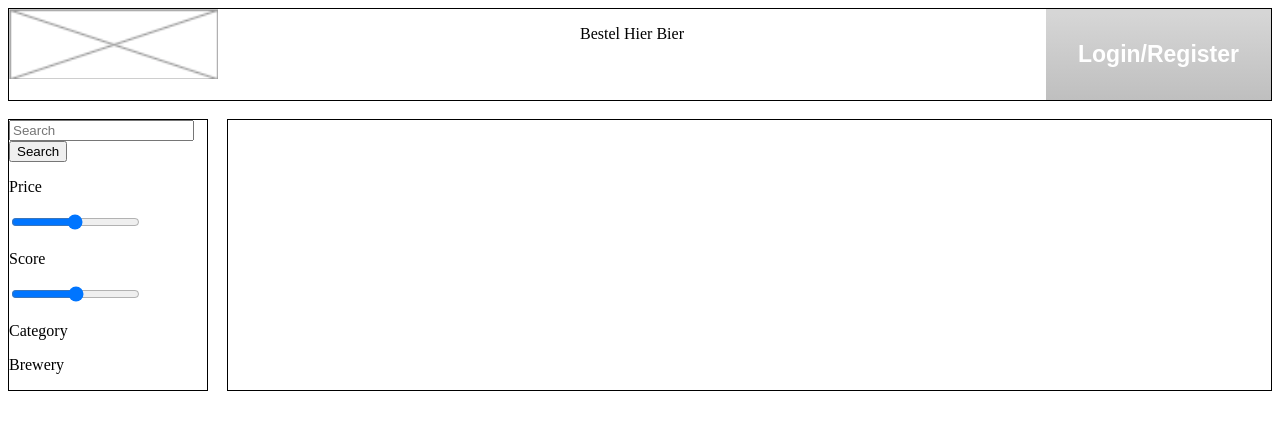
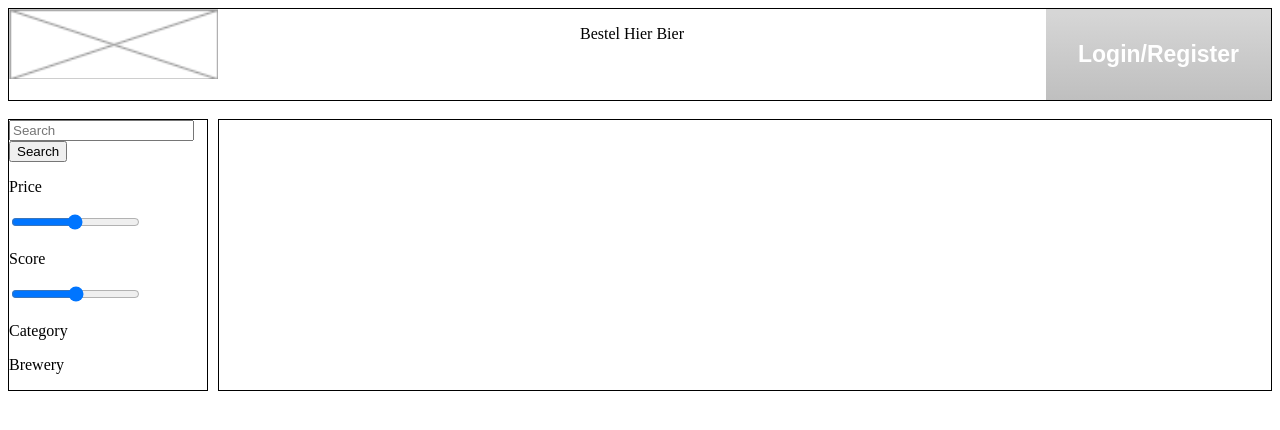
Before and after one commit to MPFGlaser/BestelHierBier, a PHP site: page / in a window 1280 px wide. Shown: the top 430 px of the page. Run offline with PHP 8.4, Linux system fonts and the light colour scheme; data that the repository does not hold is empty; a stand-in replaces the project's code that opens the database connection.

Commit message:
Fixed ugliness of the open space between the sidebar and the product list

```diff
--- a/www/css/style.css
+++ b/www/css/style.css
@@ -45,7 +45,7 @@
 .div-container-content {
     display: grid;
     grid-template-columns: 200px auto;
-    grid-column-gap: 1.5%;
+    grid-column-gap: 10px;
 }
 
 .grid-item-content {
```
